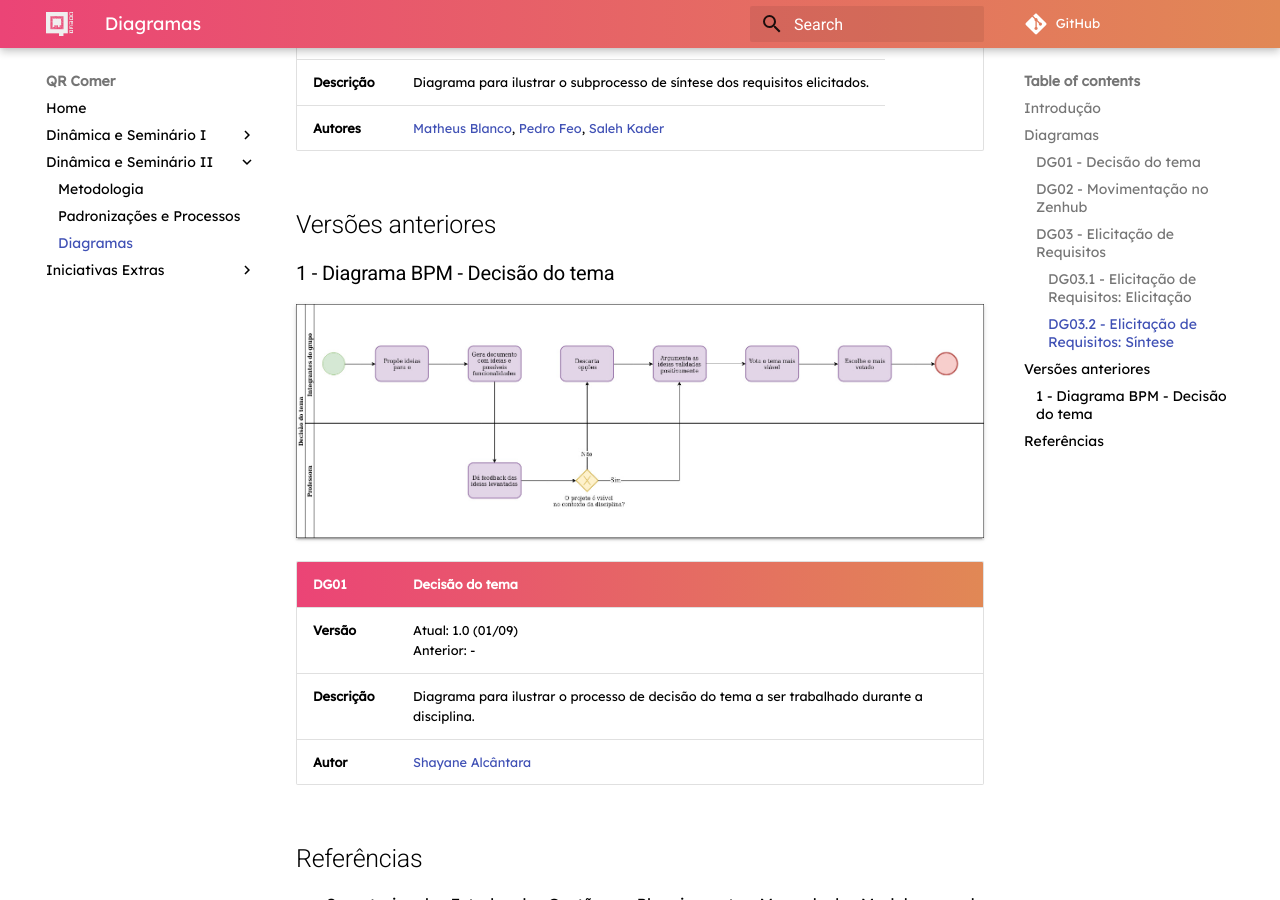
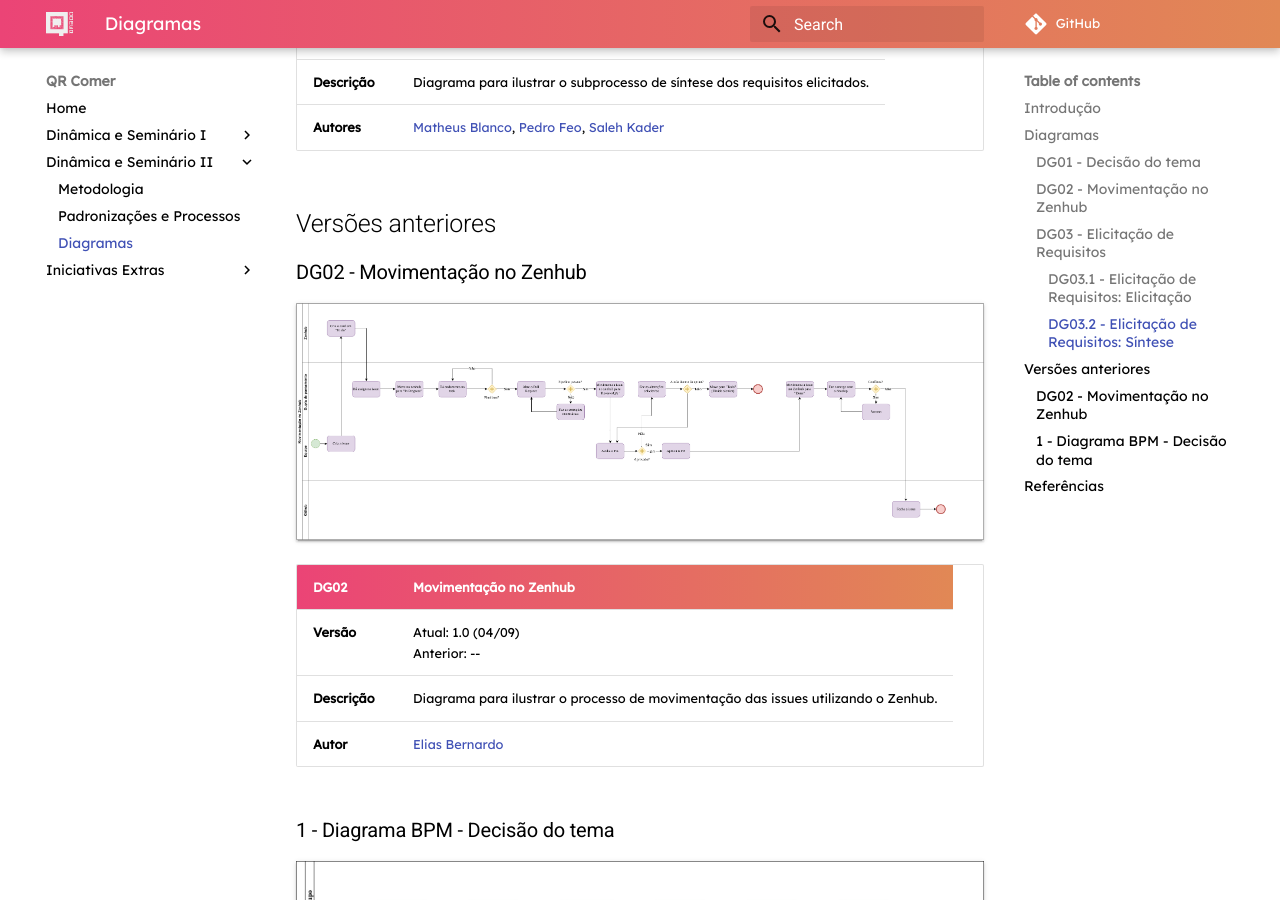
Before and after one commit to fga-desenho-2019-2/Wiki, an MkDocs documentation site: the page built from docs/seminario2/diagramas.md, in a window 1280 px wide and 900 px high, scrolled down 3146 px. Built offline with MkDocs 1.6.1 and Material for MkDocs 9.7.7, drawn with Linux system fonts in a browser that asks for light colours; some web fonts are replaced; comment, search, counter and statistics services are not loaded; old or Windows-style settings are respelled for this version of MkDocs; some of the changed text lies outside the part shown.

Commit message:
Finishing methodologies docs

```diff
--- a/docs/seminario2/diagramas.md
+++ b/docs/seminario2/diagramas.md
@@ -15,11 +15,11 @@
 
 ### DG02 -  Movimentação no Zenhub
 
-![movimentacao-no-zenhub](../images/diagramas-bpm/zenhub.png)
+![movimentacao-no-zenhub](../images/diagramas-bpm/zenhub2.png)
 
 |**DG02** | **Movimentação no Zenhub**  |
 |--|--|
-| **Versão**| Atual: 1.0 (04/09) <br> Anterior: -- |
+| **Versão**| Atual: 1.1  <br> Anterior: [1.0](#dg02-movimentacao-no-zenhub_1) (04/09) |
 | **Descrição** | Diagrama para ilustrar o processo de movimentação das issues utilizando o Zenhub. |
 |**Autor**| [Elias Bernardo](https://github.com/ebmm01) |
 
@@ -56,6 +56,16 @@
 
 ## Versões anteriores
 
+### DG02 -  Movimentação no Zenhub
+
+![movimentacao-no-zenhub](../images/diagramas-bpm/zenhub.png)
+
+|**DG02** | **Movimentação no Zenhub**  |
+|--|--|
+| **Versão**| Atual: 1.0 (04/09) <br> Anterior: -- |
+| **Descrição** | Diagrama para ilustrar o processo de movimentação das issues utilizando o Zenhub. |
+|**Autor**| [Elias Bernardo](https://github.com/ebmm01) |
+
 ### 1 - Diagrama BPM - Decisão do tema
 ![decisao-do-tema](../images/diagramas-bpm/decisao-do-tema-v1.jpg)
 
```
Also changed, not shown: docs/seminario2/metodologia.md (+3 -2 lines), docs/seminario2/padroes_processos.md (+65 -1 lines), docs/images/diagramas-bpm/zenhub2.png (added).
